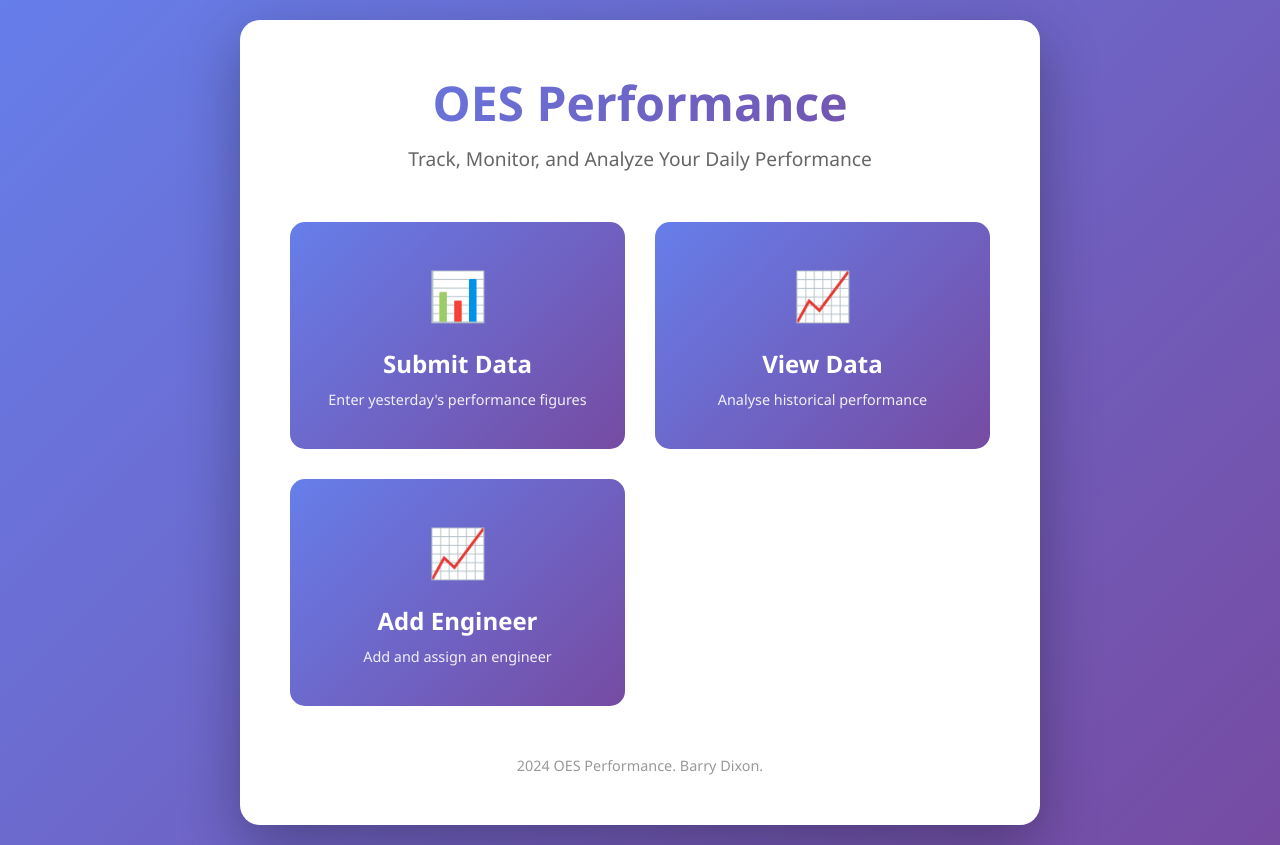
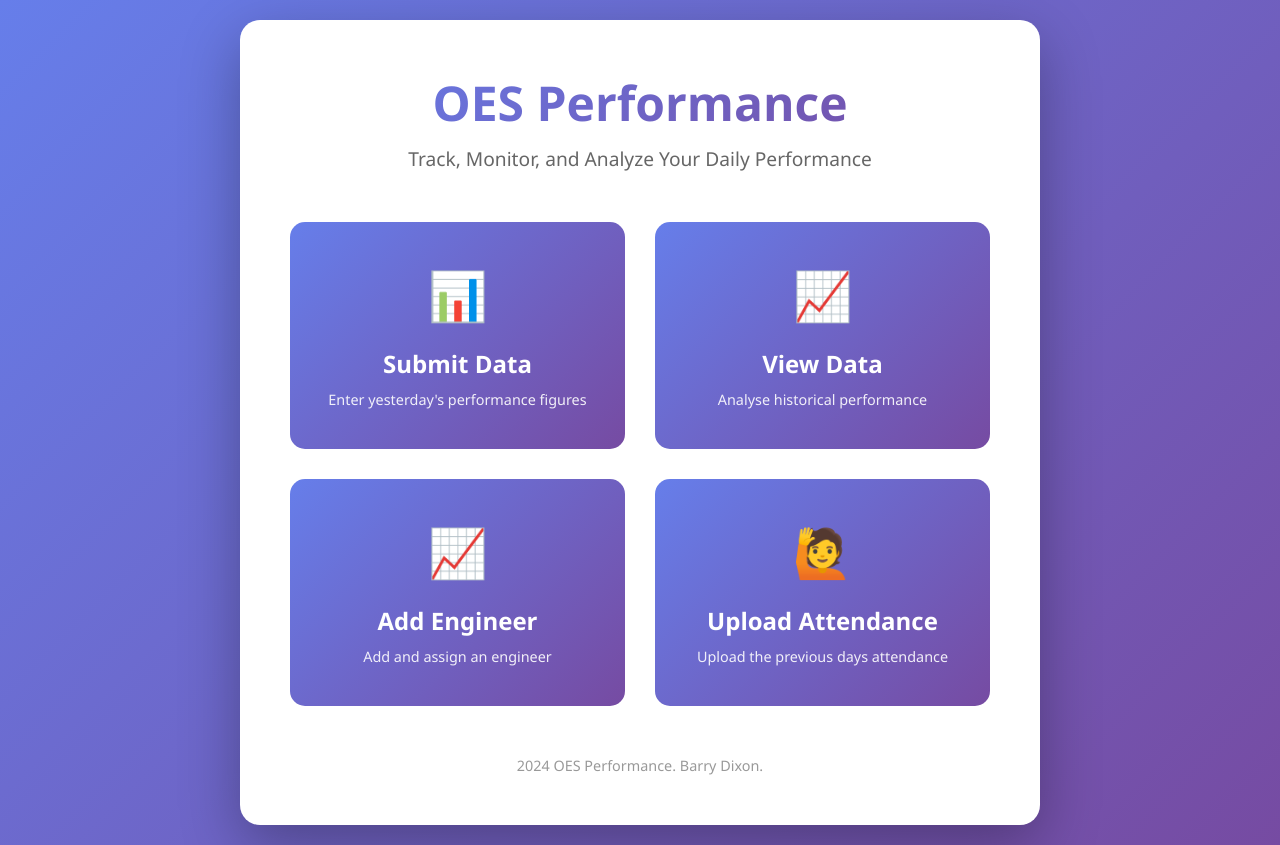
Before and after one commit to meteringbooking-cmd/OESPerformance, a plain HTML site: page index.html in a window 1280 px wide. Drawn offline with Linux system fonts and the light colour scheme.

Commit message:
Update index.html

```diff
--- a/index.html
+++ b/index.html
@@ -129,6 +129,12 @@
                 <div class="card-title">Add Engineer</div>
                 <div class="card-description">Add and assign an engineer</div>
             </a>
+
+            <a href="Attendance.html" class="card">
+                <div class="card-icon">🙋</div>
+                <div class="card-title">Upload Attendance</div>
+                <div class="card-description">Upload the previous days attendance</div>
+            </a>
         </div>
 
         <div class="footer">
```
